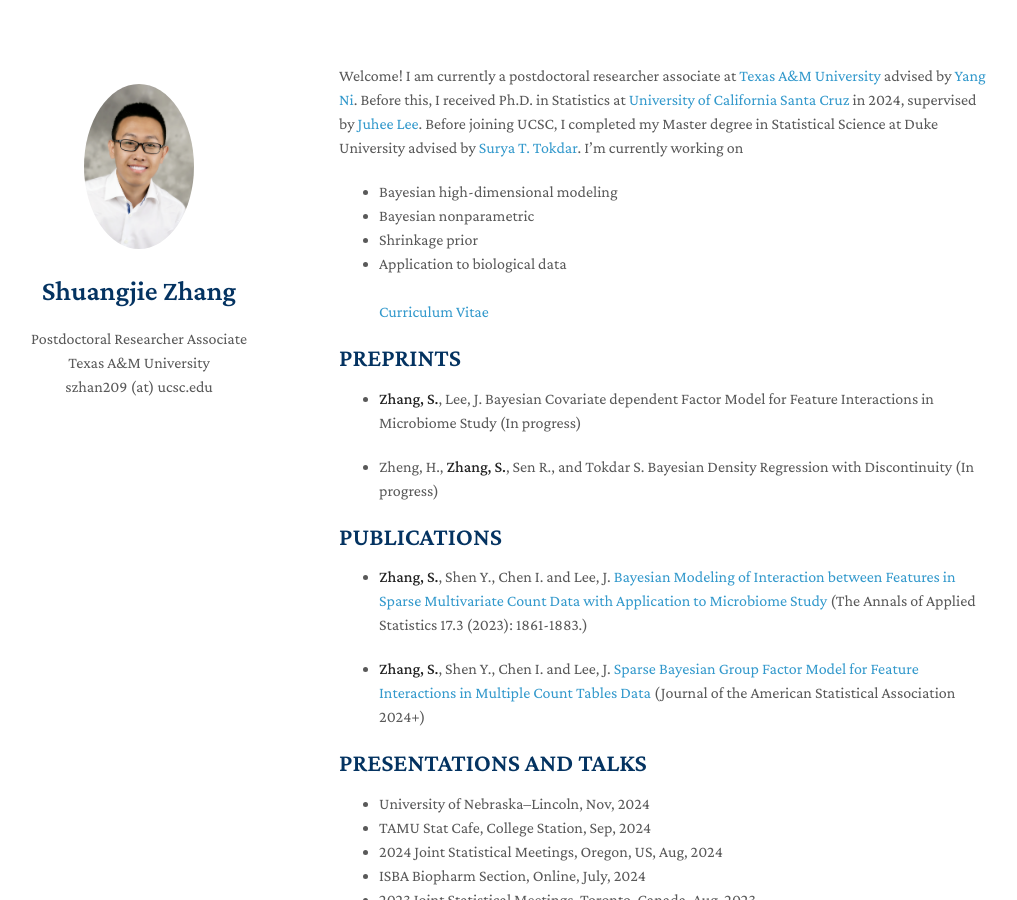
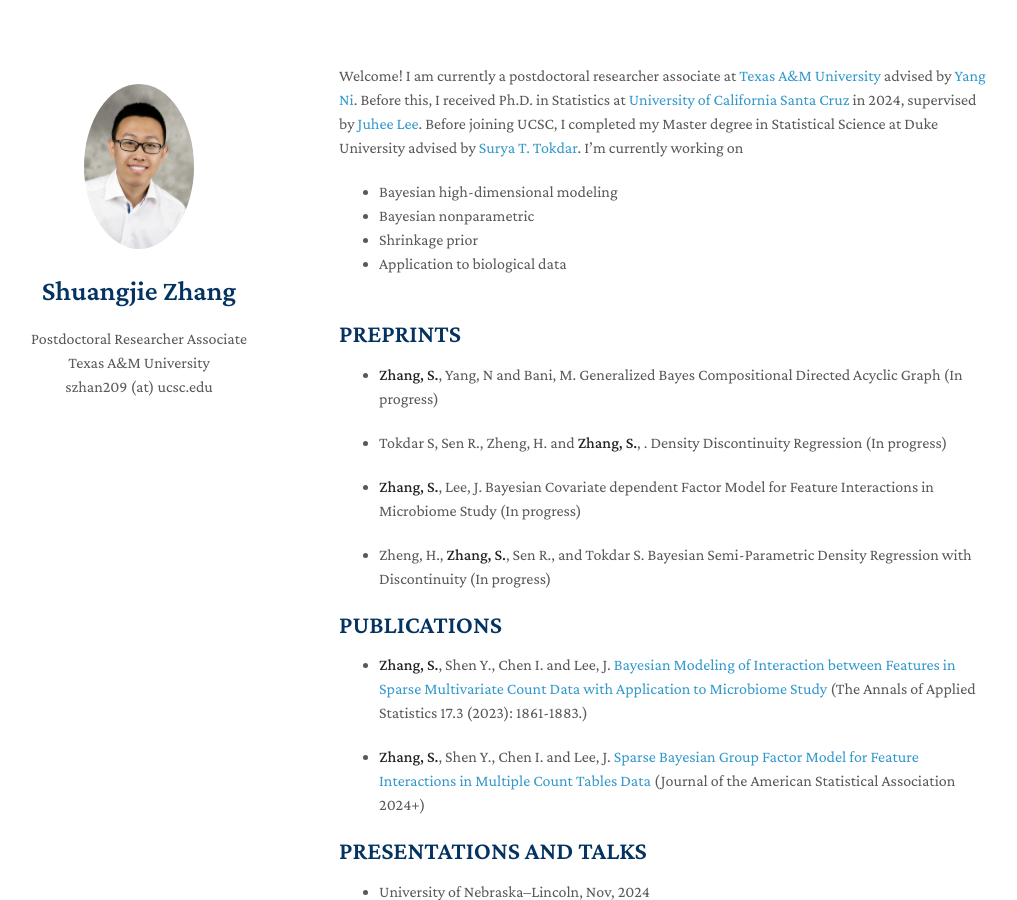
Before and after one commit to shuang-jie/shuang-jie.github.io, a Jekyll site: the page built from index.md, in a window 1280 px wide and 900 px high. Shown: the whole window, without its empty margins (131-1148 px from the left). Built offline with Jekyll 4.4.1, drawn with Linux system fonts in a browser that asks for light colours; nearby versions of some CDN libraries; a style sheet for code colours, icons or effects is not loaded.

Commit message:
Update index.md

```diff
--- a/index.md
+++ b/index.md
@@ -10,13 +10,16 @@ Welcome! I am currently a postdoctoral researcher associate at [Texas A&M Univer
 - Application to biological data
 <br>
 <br>
-[Curriculum Vitae](https://shuang-jie.github.io/files/Cv.pdf)
 
 ## PREPRINTS
 
+* **Zhang, S.**, Yang, N and Bani, M. Generalized Bayes Compositional Directed Acyclic Graph (In progress)
+
+* Tokdar S, Sen R., Zheng, H. and **Zhang, S.**, . Density Discontinuity Regression (In progress)
+
 * **Zhang, S.**, Lee, J. Bayesian Covariate dependent Factor Model for Feature Interactions in Microbiome Study (In progress)
 
-* Zheng, H., **Zhang, S.**, Sen R., and Tokdar S. Bayesian Density Regression with Discontinuity (In progress)
+* Zheng, H., **Zhang, S.**, Sen R., and Tokdar S. Bayesian Semi-Parametric Density Regression with Discontinuity (In progress)
 
 
 ## PUBLICATIONS
```
